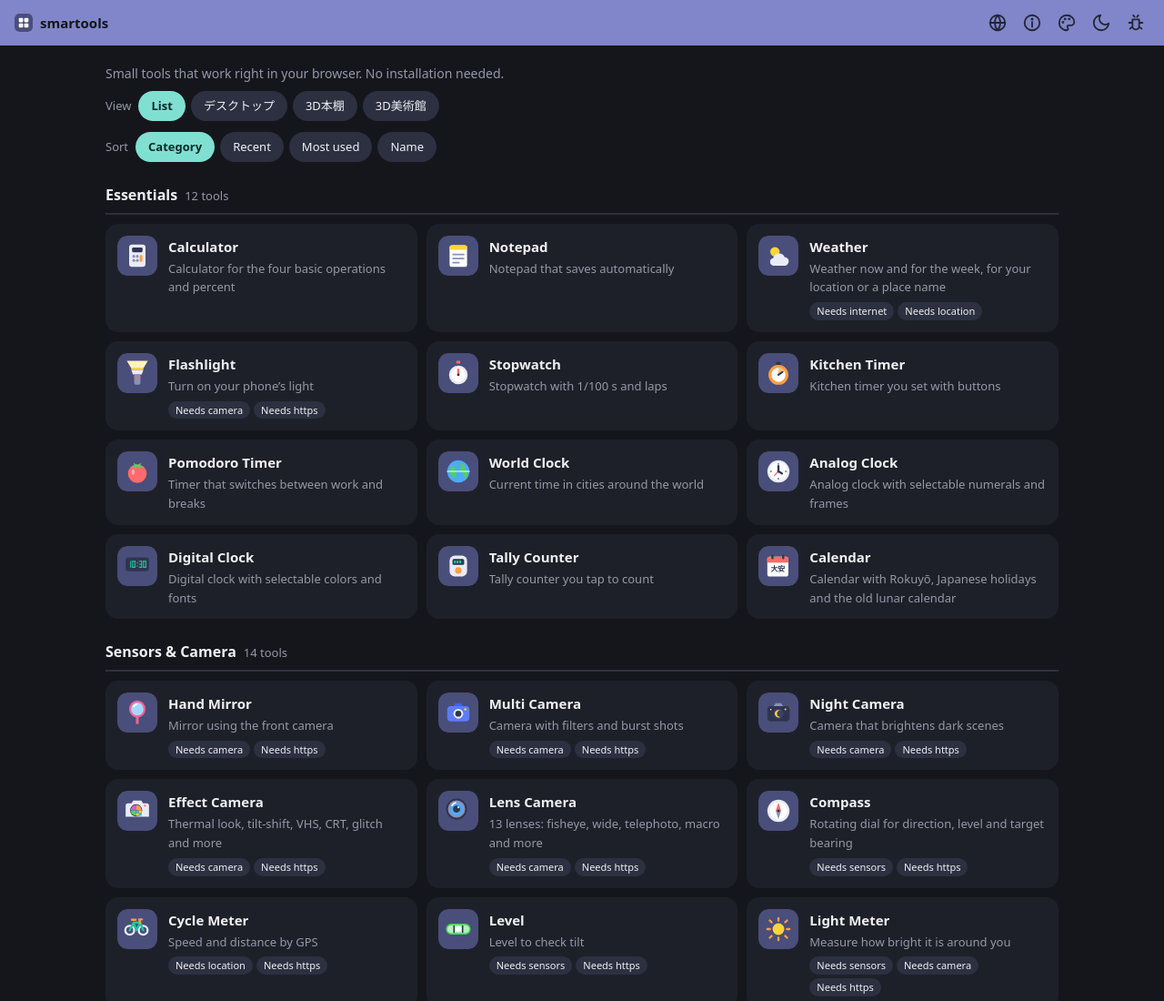
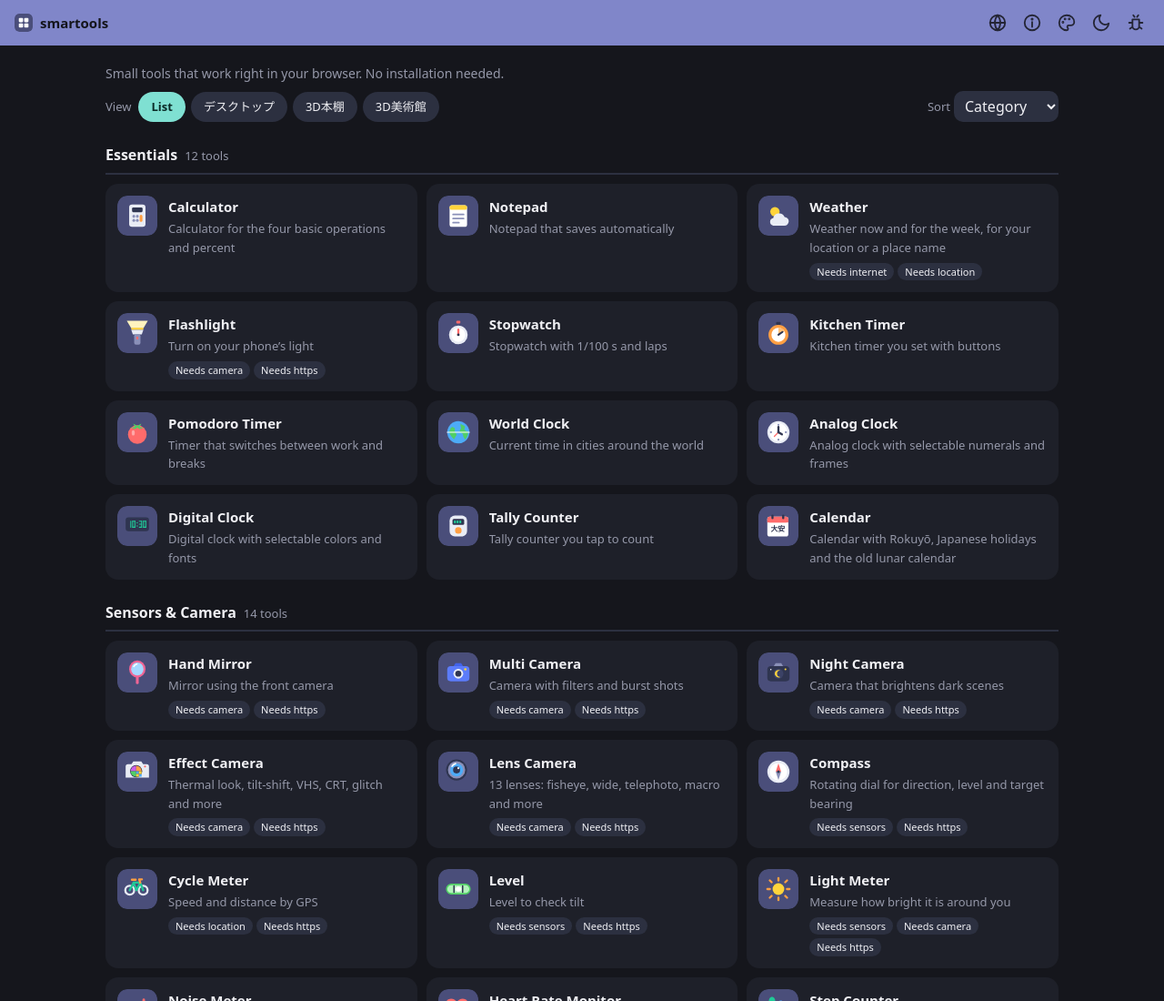
Before and after one commit to kougin-amamn/smartools, a plain HTML site: page index.html in a window 1280 px wide. Shown: the top 1100 px of the page at 91% size. Drawn offline with Linux system fonts and the light colour scheme.

Commit message:
一覧の並びをプルダウンにし、表示の切り替えと同じ行の右に置く
Co-Authored-By: Claude Opus 5.5 <noreply@anthropic.com>
Claude-Session: https://claude.ai/code/session_013v5T6nrYeRtSJDibh6fXrE

```diff
--- a/index.css
+++ b/index.css
@@ -23,14 +23,44 @@ body {
   color: var(--sub);
   font-size: 14px;
 }
-/* 一覧とランチャーの切り替え */
+/* 一覧とランチャーの切り替え(左)と並び(右)を1行に置く。上の行を増やさないため */
+.list-bar {
+  display: flex;
+  align-items: center;
+  gap: 8px;
+  margin: 0 0 12px;
+}
 .views {
+  flex: 1;
+  min-width: 0;
   display: flex;
   align-items: center;
   gap: 6px;
-  margin: 0 0 12px;
   overflow-x: auto;
   scrollbar-width: none;
+}
+.sort {
+  flex: none;
+  margin-left: auto;
+  display: flex;
+  align-items: center;
+  gap: 4px;
+  color: var(--sub);
+  font-size: 13px;
+}
+/* 文字は 16px(iPhone で選ぶ時に画面が拡大されないため) */
+.sort select {
+  padding: 5px 8px;
+  border: 0;
+  border-radius: 10px;
+  background: var(--fn-bg);
+  color: var(--fn-fg);
+  font: inherit;
+  font-size: 16px;
+}
+.sort select:focus-visible {
+  outline: 2px solid var(--func);
+  outline-offset: 2px;
 }
 .views-label {
   flex: none;
@@ -47,14 +77,7 @@ body {
   font-size: 13px;
   text-decoration: none;
 }
-button.view {
-  border: 0;
-  font: inherit;
-  font-size: 13px;
-  cursor: pointer;
-}
-.view[aria-current='page'],
-.view[aria-pressed='true'] {
+.view[aria-current='page'] {
   background: var(--func);
   color: var(--func-fg);
   font-weight: 600;
--- a/index.html
+++ b/index.html
@@ -40,6 +40,7 @@
       <p class="lead" data-i18n="site.tagline">
         ブラウザだけで使える小さなツール集です。インストールは不要です。
       </p>
+      <div class="list-bar">
         <nav
           class="views"
           id="views"
@@ -50,45 +51,16 @@
           <span class="views-label" data-i18n="list.view">表示</span>
           <a class="view" aria-current="page" href="./index.html" data-i18n="list.viewList">一覧</a>
         </nav>
-      <nav class="views" id="sorts" aria-label="並び" data-i18n-label="list.sort" hidden>
-        <span class="views-label" data-i18n="list.sort">並び</span>
-        <button
-          type="button"
-          class="view"
-          data-sort="category"
-          data-log="分類"
-          data-i18n="list.sortCategory"
-        >
-          分類
-        </button>
-        <button
-          type="button"
-          class="view"
-          data-sort="recent"
-          data-log="最近"
-          data-i18n="list.sortRecent"
-        >
-          最近
-        </button>
-        <button
-          type="button"
-          class="view"
-          data-sort="frequent"
-          data-log="よく使う"
-          data-i18n="list.sortFrequent"
-        >
-          よく使う
-        </button>
-        <button
-          type="button"
-          class="view"
-          data-sort="name"
-          data-log="名前"
-          data-i18n="list.sortName"
-        >
-          名前
-        </button>
-      </nav>
+        <label class="sort" id="sorts" hidden>
+          <span data-i18n="list.sort">並び</span>
+          <select id="sortSelect" data-log="並び">
+            <option value="category" data-i18n="list.sortCategory">分類</option>
+            <option value="recent" data-i18n="list.sortRecent">最近</option>
+            <option value="frequent" data-i18n="list.sortFrequent">よく使う</option>
+            <option value="name" data-i18n="list.sortName">名前</option>
+          </select>
+        </label>
+      </div>
       <p class="status" id="status" role="status" data-i18n="list.loading">
         ツールの一覧を読み込んでいます…
       </p>
--- a/index.js
+++ b/index.js
@@ -5,7 +5,8 @@
   log.started.later(); // 一覧を読んで並べ終えた時に出す
   var listEl = document.getElementById('list'),
     statusEl = document.getElementById('status'),
-    sortsEl = document.getElementById('sorts');
+    sortsEl = document.getElementById('sorts'),
+    sortSelect = document.getElementById('sortSelect');
   var SORT_KEY = 'index-sort',
     allTools = [];
 
@@ -123,21 +124,17 @@
     }
   }
   function show(mode) {
-    sortsEl.querySelectorAll('[data-sort]').forEach(function (b) {
-      b.setAttribute('aria-pressed', String(b.dataset.sort === mode));
-    });
+    sortSelect.value = mode;
     if (mode === 'category') render(allTools);
     else renderFlat(allTools, mode);
   }
-  sortsEl.addEventListener('click', function (e) {
-    var b = e.target.closest('[data-sort]');
-    if (!b) return;
+  sortSelect.addEventListener('change', function () {
     try {
-      localStorage.setItem(SORT_KEY, b.dataset.sort);
+      localStorage.setItem(SORT_KEY, sortSelect.value);
     } catch (err) {
       log.warn('並びの保存に失敗しました(このページだけ並べ替えます)', err);
     }
-    show(b.dataset.sort);
+    show(sortSelect.value);
   });
 
   /* 分類は index-data.json に出てきた順に並べる */
```
Also changed, not shown: tests/scenarios/i18n.js (+3 -3 lines), tests/scenarios/tool-sort.js (+6 -6 lines), 1 other file. Lines whose indentation alone changed are shown as unchanged.
